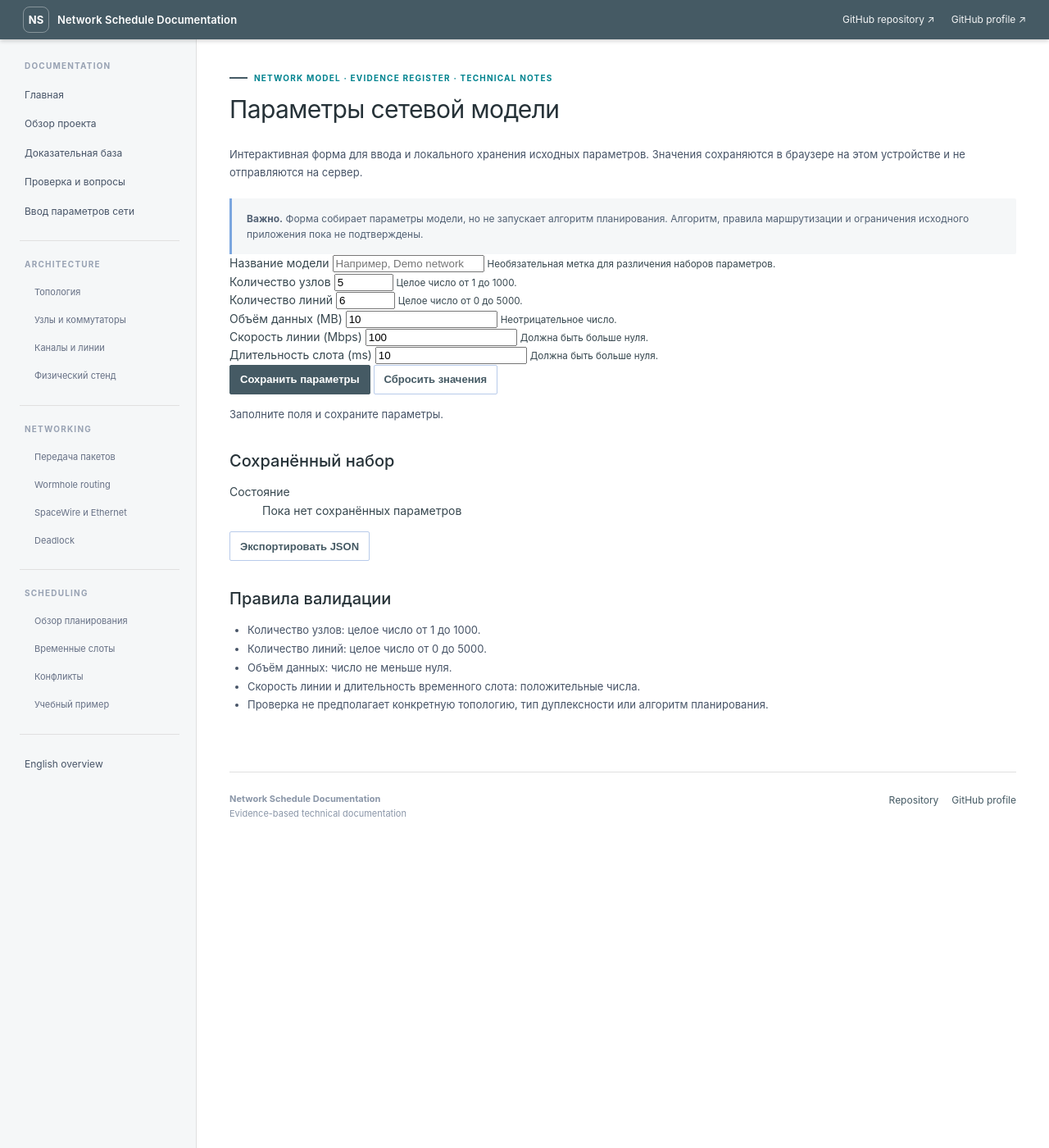
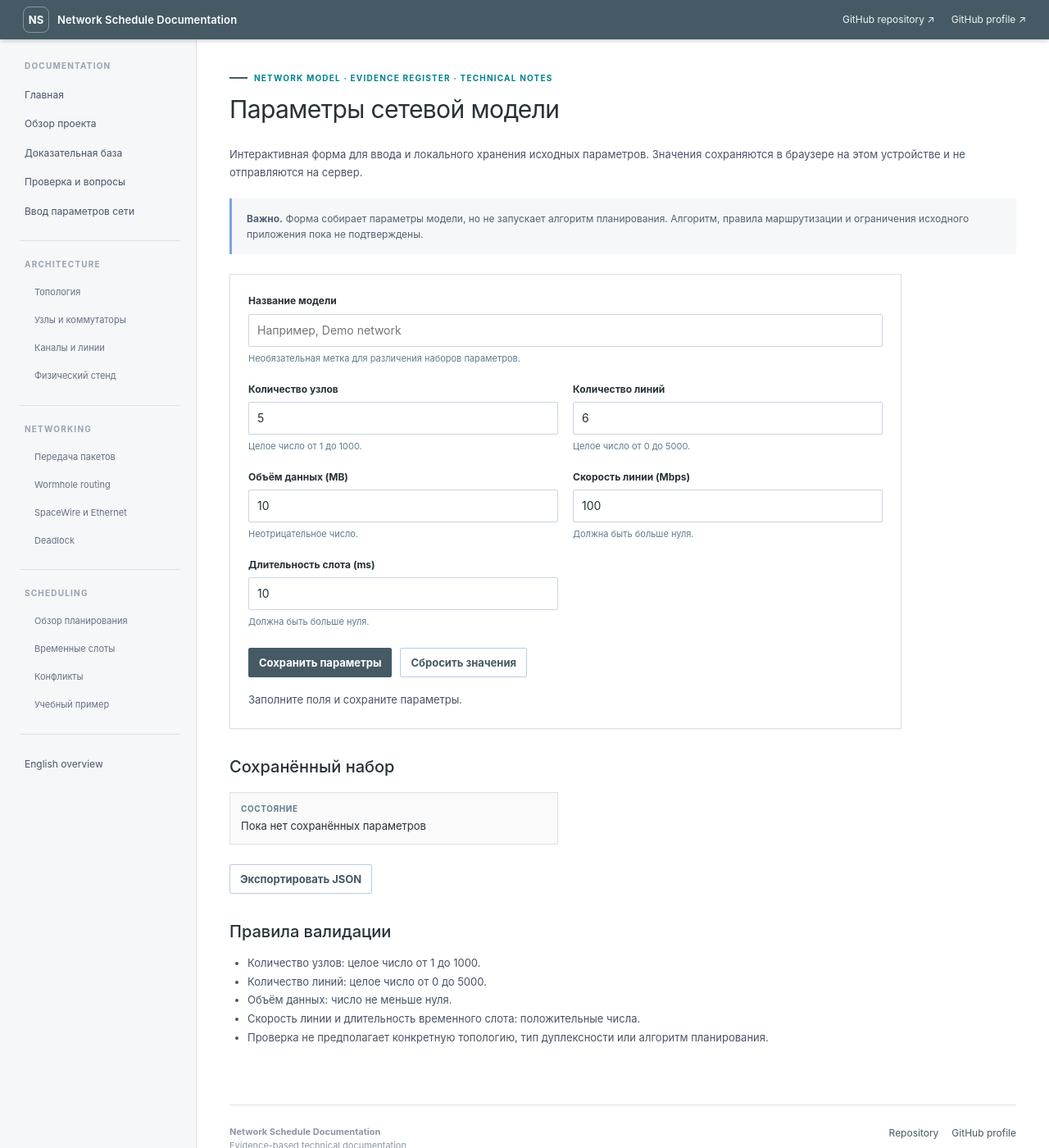
Before and after one commit to ekatmoz88-alt/network-schedule-docs, a Jekyll site: the page built from tools/network-input.md, in a window 1280 px wide and 1400 px high. Shown: the whole window at 82% size. Built offline with Jekyll 4.4.1, drawn with Linux system fonts in a browser that asks for light colours.

Commit message:
Style network input form

```diff
--- a/assets/css/style.scss
+++ b/assets/css/style.scss
@@ -170,3 +170,39 @@ h1 span { color: var(--blue); }
   html { scroll-behavior: auto; }
   *, *:before, *:after { transition-duration: .01ms !important; animation-duration: .01ms !important; }
 }
+
+
+/* Browser-based network parameter form */
+.input-form {
+  max-width: 820px;
+  margin: 24px 0;
+  padding: 22px;
+  border: 1px solid var(--line);
+  background: var(--surface);
+  box-shadow: var(--shadow);
+}
+.input-grid { display: grid; grid-template-columns: repeat(2, minmax(0, 1fr)); gap: 18px; }
+.field { display: grid; gap: 6px; min-width: 0; }
+.field-wide { grid-column: 1 / -1; }
+.field label { color: var(--ink); font-size: 12px; font-weight: 700; }
+.field input {
+  width: 100%; min-height: 40px; padding: 8px 10px;
+  border: 1px solid #cbd5e1; border-radius: 2px;
+  background: #fff; color: var(--ink); font: inherit;
+}
+.field input:focus { outline: 2px solid #8bb8f2; outline-offset: 1px; border-color: var(--blue); }
+.field small { color: var(--muted); font-size: 11px; }
+.form-actions { display: flex; flex-wrap: wrap; gap: 10px; margin-top: 22px; }
+button.button { cursor: pointer; font-family: inherit; }
+.form-status { min-height: 24px; margin: 16px 0 0; color: var(--muted); font-size: 12px; }
+.form-status[data-state="success"] { color: #216e39; }
+.form-status[data-state="error"] { color: #b42318; }
+.saved-summary { display: grid; grid-template-columns: repeat(2, minmax(0, 1fr)); gap: 10px 18px; max-width: 820px; margin: 18px 0 24px; }
+.saved-summary > div { padding: 11px 13px; border: 1px solid var(--line); background: var(--surface-soft); }
+.saved-summary dt { color: var(--muted); font-size: 10px; font-weight: 700; text-transform: uppercase; letter-spacing: .06em; }
+.saved-summary dd { margin: 3px 0 0; color: var(--ink); font-size: 13px; overflow-wrap: anywhere; }
+@media (max-width: 680px) {
+  .input-form { padding: 16px; }
+  .input-grid, .saved-summary { grid-template-columns: 1fr; }
+  .field-wide { grid-column: auto; }
+}
```
